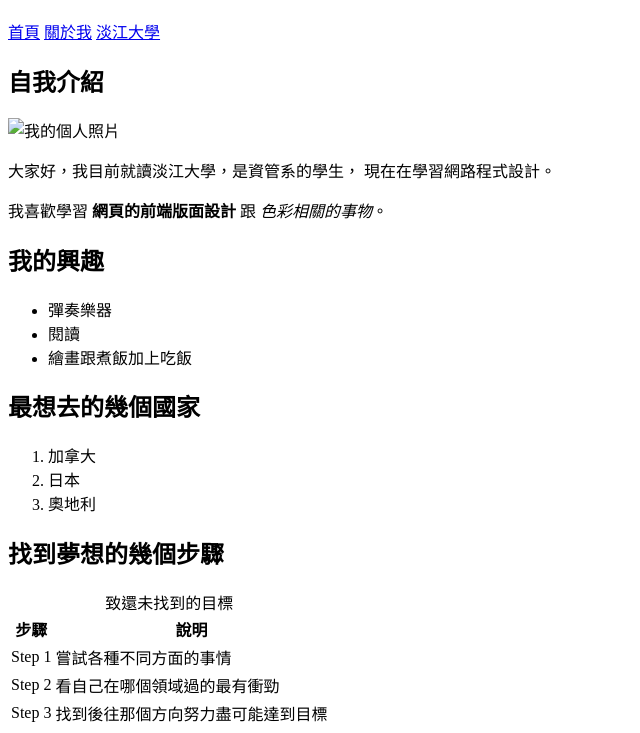
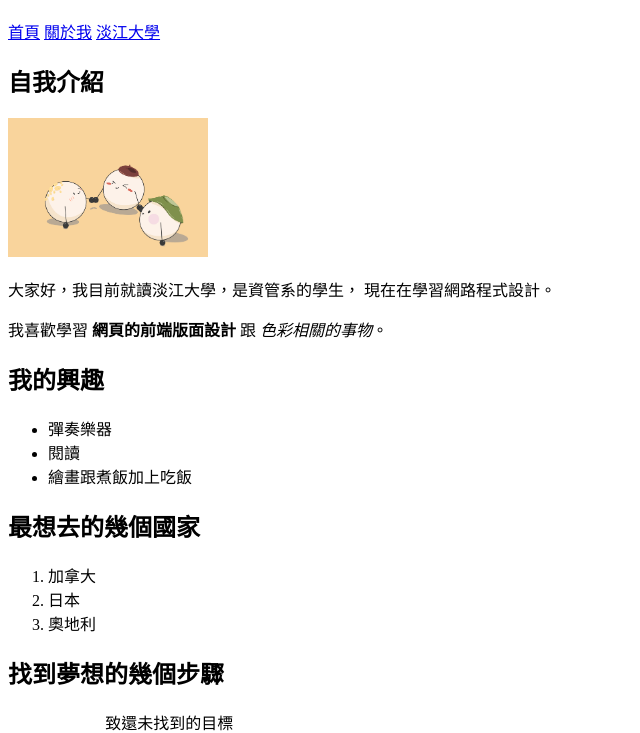
Before and after one commit to Plus-17/115web_413631473, a plain HTML site: page week2/index.html in a window 1280 px wide. Shown: the part 70-803 px from the top of the page, without its empty margins (0-640 px from the left). Drawn offline with Linux system fonts and the light colour scheme; files whose address does not match are found by name.

Commit message:
修正 week2 圖片路徑，新增 HTML 與照片

```diff
--- a/week2/index.html
+++ b/week2/index.html
@@ -50,7 +50,7 @@
       <!-- alt：圖片無法顯示時的替代文字 -->
       <!-- width：設定圖片寬度 -->
       <img
-        src=""C:\Users\austi\OneDrive\Desktop\115web_413631473\week2\OMHB9420.PNG""
+        src="C:\Users\austi\OneDrive\Desktop\115web_413631473\week2\OMHB9420.PNG"
         alt="我的個人照片"
         width="200"
       >
```
